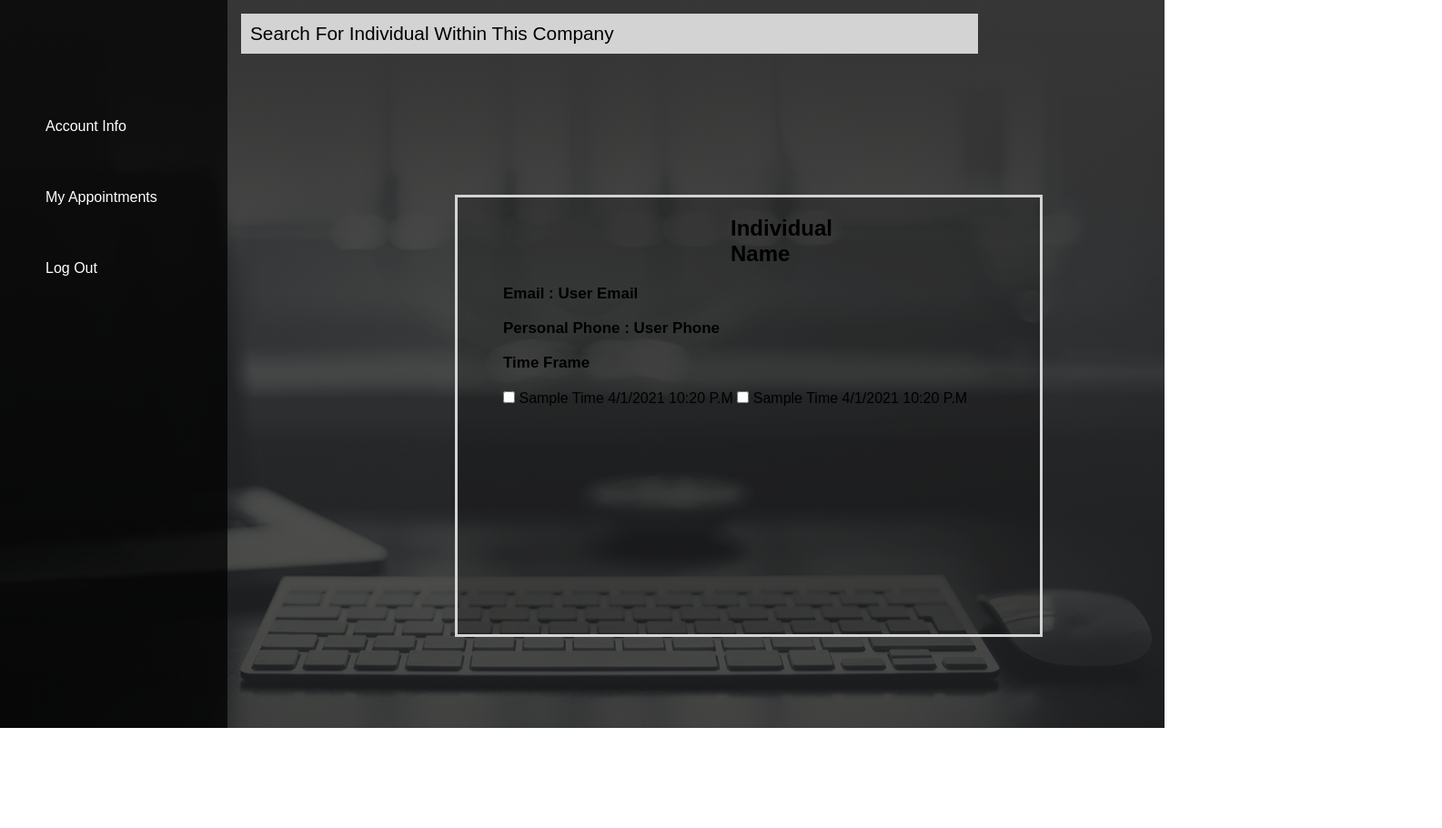
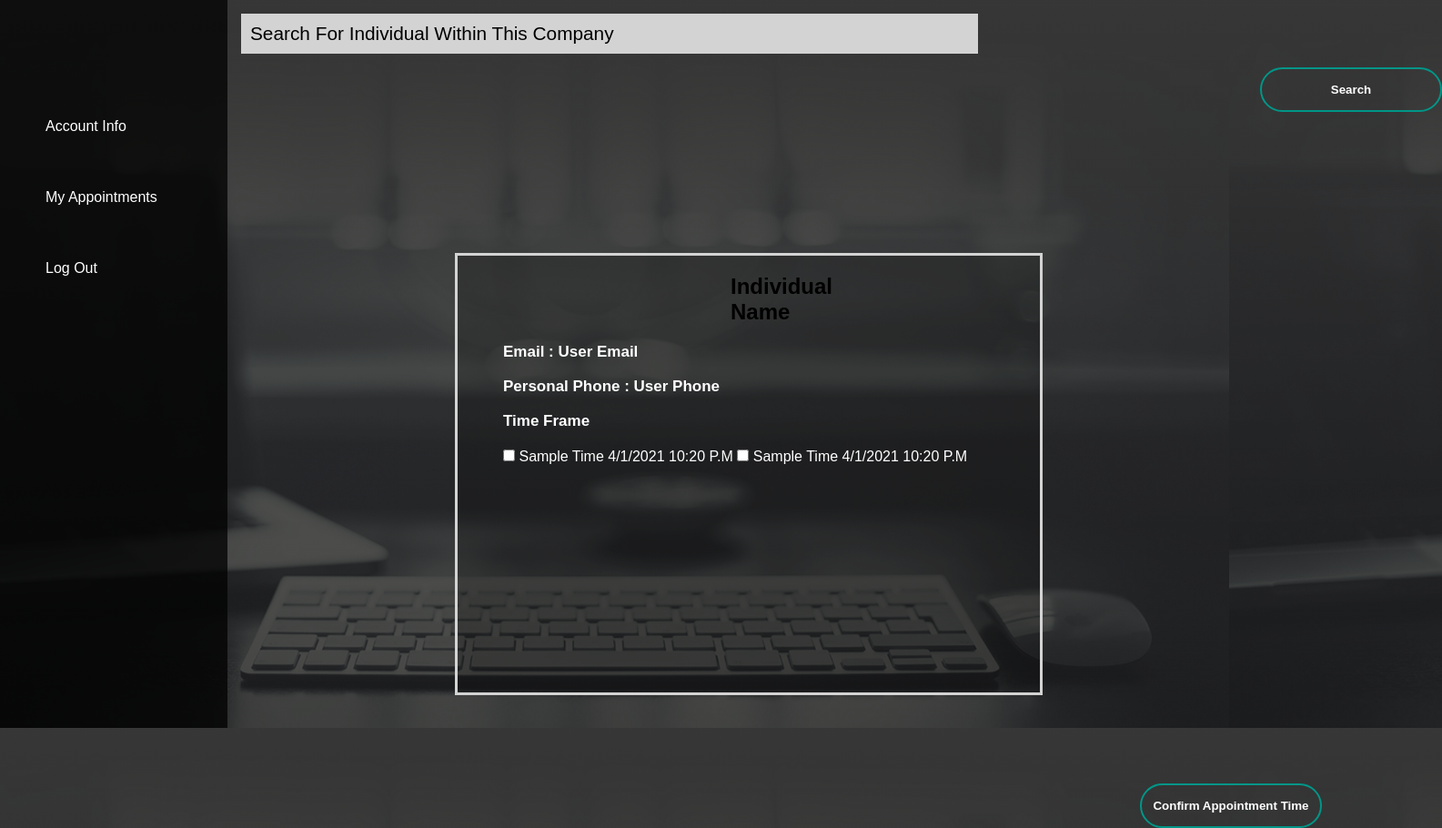
Before and after one commit to ChenR-Su/CSCI4830Project, a plain HTML site: page WebPage/IndividualPage.html in a window 1280 px wide. Shown: the whole page at 91% size, 1585 px wide, since content can reach past the window. Before the commit the page ends 800 px from the top, so only its background shows below. Drawn offline with Linux system fonts and the light colour scheme.

Commit message:
Webpage Completion except for about us

```diff
--- a/WebPage/IndividualPage.html
+++ b/WebPage/IndividualPage.html
@@ -6,17 +6,21 @@
   </header>
   <div class = "sideMenu">
     <ul>
-      <li> <a href = "#"> Account Info</a></li>
+      <li> <a href = "AccountDashBoard.html"> Account Info</a></li>
       <li> <a href = "ViewAppointment.html"> My Appointments </a></li>
       <li> <a href = "#"> Log Out </a></li> <!-- Link to Login Page -->
     </ul>
   </div>
   <body>
-
     <header>
+    <form class = "searchForm">
     <div class = "search">
       <input  type ="text" name="companySearch" onfocus="this.value=''" value = "Search For Individual Within This Company">
     </div>
+    <div>
+        <button type = "submit"><span></span>Search</button><br>
+    </div>
+    </form>
     </header>
 
     <section class = "mainContent">
@@ -29,7 +33,11 @@
       <label for ="timeFrame1">Sample Time 4/1/2021 10:20 P.M</label>
       <input type = "checkbox" id="timeFrame2" value="timeFrame2">
       <label for ="timeFrame2">Sample Time 4/1/2021 10:20 P.M</label><br>
+       <div>
+        <button type = "submit"><span></span>Confirm Appointment Time</button><br>
+      </div>
       </form>
+
     </section>
 
   </body>
--- a/WebPage/css/IndividualPage.css
+++ b/WebPage/css/IndividualPage.css
@@ -84,6 +84,7 @@
     margin-top:150px;
     border:3px solid lightgray;
     position: absolute;
+
 }
 
 .mainContent h1{
@@ -95,12 +96,58 @@
     color: black;
 }
 .mainContent h2{
+    color: white;
     margin-left: 50px;
     font-size: 17px;
 }
 
 .mainContent form{
+    color: white;
     margin-left: 50px;
     margin-top: 20px;
+}
+.mainContent button{
+    width: 200px;
+    padding: 15px 0;
+    text-align: center;
+    margin-top: 350px;
+    margin-left: 700px;
+    border-radius: 25px;
+    font-weight: bold;
+    border: 2px solid #009688;
+    background: transparent;
+    color:#fff;
+    cursor: pointer;
+    position: relative;
+    overflow: hidden;
+}
+.searchForm button{
+    width: 200px;
+    padding: 15px 0;
+    text-align: center;
+    margin-left: 1120px;
+    margin-top: 15px;
+    border-radius: 25px;
+    font-weight: bold;
+    border: 2px solid #009688;
+    background: transparent;
+    color:#fff;
+    cursor: pointer;
+    position: relative;
+    overflow: hidden;
+}
 
+span{
+    background: #009688;
+    height: 100%;
+    width: 0%;
+    border-radius: 25px;
+    position: absolute;
+    left: 0;
+    bottom: 0;
+    z-index: -1;
+    transition: 0.5s;
 }
+button:hover span{
+    width: 100%;
+}
--- a/WebPage/css/dashBoard.css
+++ b/WebPage/css/dashBoard.css
@@ -98,3 +98,34 @@
     margin-left: 50px;
     font-size: 17px;
 }
+
+.searchForm button{
+    width: 200px;
+    padding: 15px 0;
+    text-align: center;
+    margin-left: 1120px;
+    margin-top: 15px;
+    border-radius: 25px;
+    font-weight: bold;
+    border: 2px solid #009688;
+    background: transparent;
+    color:#fff;
+    cursor: pointer;
+    position: relative;
+    overflow: hidden;
+}
+
+span{
+    background: #009688;
+    height: 100%;
+    width: 0%;
+    border-radius: 25px;
+    position: absolute;
+    left: 0;
+    bottom: 0;
+    z-index: -1;
+    transition: 0.5s;
+}
+button:hover span{
+    width: 100%;
+}
--- a/WebPage/css/viewAppointment.css
+++ b/WebPage/css/viewAppointment.css
@@ -102,5 +102,36 @@
 }
 .pageDescription{
     margin-left: 800px;
-    margin-top: 100px;
+    margin-top: 25px;
 }
+
+.searchForm button{
+    width: 200px;
+    padding: 15px 0;
+    text-align: center;
+    margin-left: 1120px;
+    margin-top: 15px;
+    border-radius: 25px;
+    font-weight: bold;
+    border: 2px solid #009688;
+    background: transparent;
+    color:#fff;
+    cursor: pointer;
+    position: relative;
+    overflow: hidden;
+}
+
+span{
+    background: #009688;
+    height: 100%;
+    width: 0%;
+    border-radius: 25px;
+    position: absolute;
+    left: 0;
+    bottom: 0;
+    z-index: -1;
+    transition: 0.5s;
+}
+button:hover span{
+    width: 100%;
+}
```
Also changed, not shown: WebPage/AboutUs.html (+4 -0 lines), WebPage/AccountDashBoard.html (+6 -1 lines), WebPage/SearchResult.html (+6 -1 lines), WebPage/ViewAppointment.html (+5 -0 lines).
